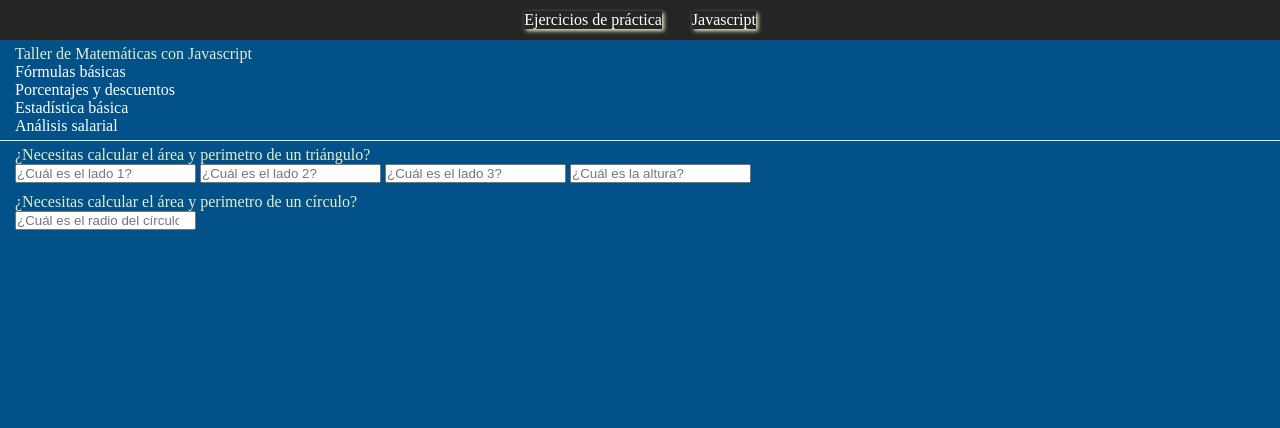
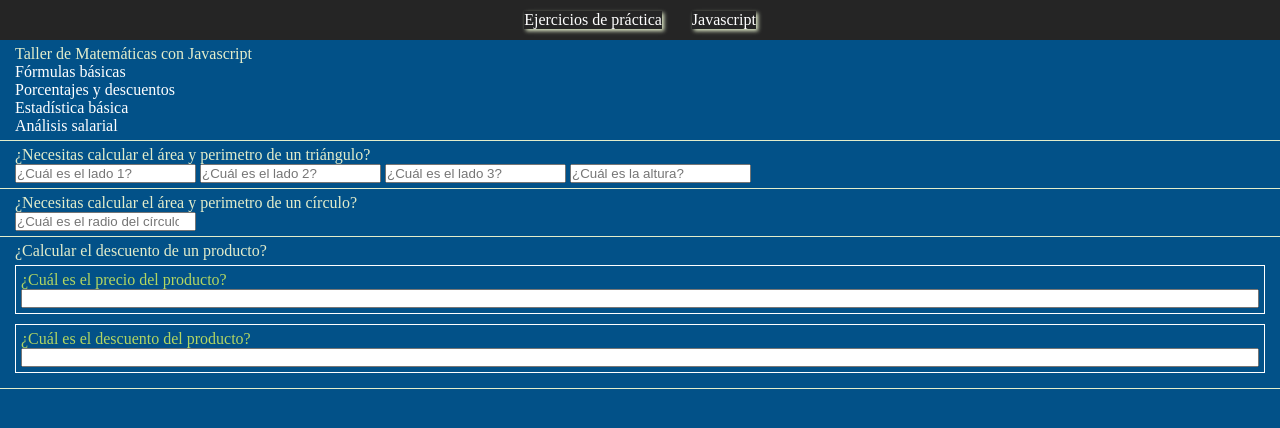
Before and after one commit to IngElkinMorales/TallerPracticoDeJavascriptMatematicasyEstadisticaBasica, a plain HTML site: page index.html in a window 1280 px wide. Drawn offline with Linux system fonts and the light colour scheme.

Commit message:
Se traducen más fórmulas a lenguaje Javascript y se agregan algunos estilos CSS

```diff
--- a/index.html
+++ b/index.html
@@ -51,6 +51,19 @@
                 <input type="number" placeholder="¿Cuál es el radio del círculo?">
             </label>
         </section>
+        <section class="main-section-4-DiscountPrice">
+            <p>
+                ¿Calcular el descuento de un producto?
+            </p>
+            <label for="Price">
+                ¿Cuál es el precio del producto?
+                <input type="number" id="Price">
+            </label>
+            <label for="Discount">
+                ¿Cuál es el descuento del producto?
+                <input type="number" id="Discount">
+            </label>
+        </section>
     </main>
 
     <script src="./main.js"></script>
--- a/main.js
+++ b/main.js
@@ -16,10 +16,11 @@ let areaTriangulo = (ladoTrianguloBase*alturaTriangulo)/2;
 
 function calcularTriangulo(lado1,lado2,base){
     let semiperimetro = (lado1 + lado2 + base)*0.5
+
     return{
         perimetro: lado1+lado2+base + " U",
         area: Math.pow(semiperimetro*(semiperimetro-lado1)*(semiperimetro-lado2)*(semiperimetro-base),0.5) +" U²",
-        alturaLado1: Math.pow((Math.pow(lado1,)))
+        altura: (2*(Math.pow(semiperimetro*(semiperimetro-lado1)*(semiperimetro-lado2)*(semiperimetro-base),0.5)))/base + " U"
     };
 }
 
@@ -37,6 +38,14 @@ function calcularCirculo(radio){
     }
 }
 
+console.group();
+
+const radioCirculo = 6;
+const diametroCirculo = radioCirculo*2;
+
+
+console.groupEnd();
+
 console.log({
     ladoCuadrado,
     perimetroCuadrado,
--- a/styles.css
+++ b/styles.css
@@ -3,6 +3,7 @@
     --white: #ffffff;
     --dark-palet-color: #025188;
     --light-palet-color: #e3edcb;
+    --light1-palet-color: #b2d562;
 }
 *{
     box-sizing: border-box;
@@ -47,13 +48,31 @@ body main .main-section-1 ul{
 }
 main .main-section-2-infotriangulo{
     padding: 5px 15px 5px 15px;
+    border-bottom: 1px solid var(--light-palet-color);
 }
 main .main-section-2-infotriangulo p{
     color: var(--light-palet-color);
 }
 main .main-section-3-infoCirculo{
     padding: 5px 15px 5px 15px;
+    border-bottom: 1px solid var(--light-palet-color);
 }
 main .main-section-3-infoCirculo p{
     color: var(--light-palet-color);
 }
+main .main-section-4-DiscountPrice{
+    padding: 5px 15px 5px 15px;
+    border-bottom: 1px solid var(--light-palet-color);
+}
+main .main-section-4-DiscountPrice p{
+    color: var(--light-palet-color);
+    margin-bottom: 5px;
+}
+main .main-section-4-DiscountPrice label{
+    display: flex;
+    flex-direction: column;
+    margin-bottom: 10px;
+    padding: 5px;
+    border: 1px solid var(--white);
+    color: var(--light1-palet-color);
+}
```
